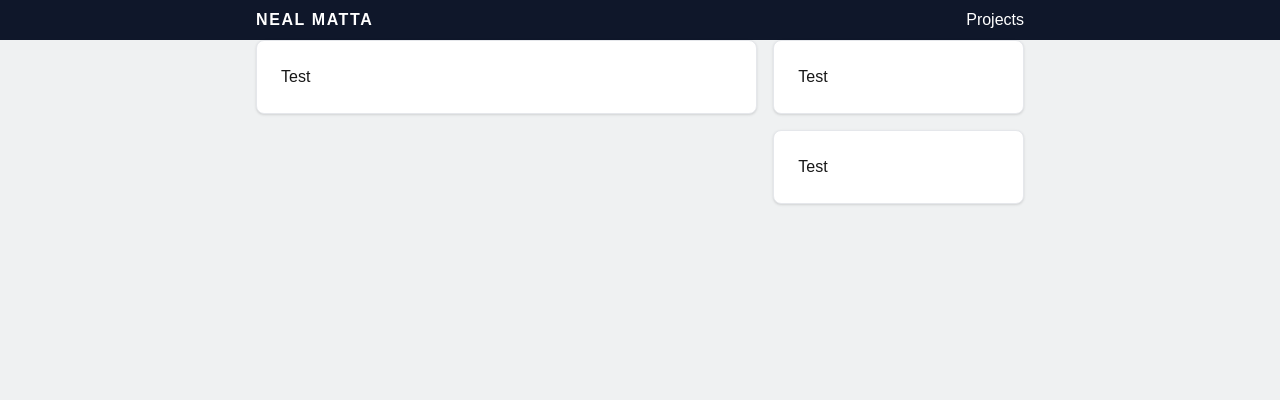
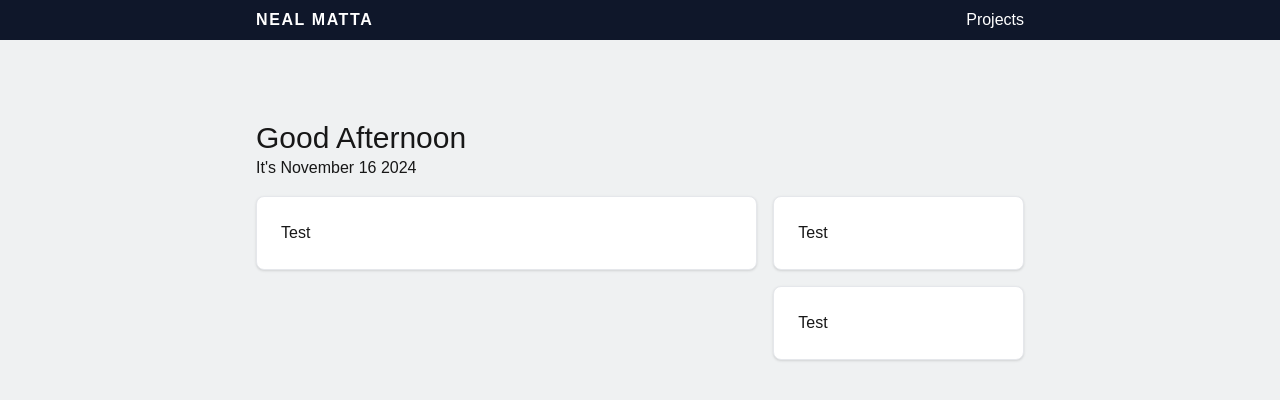
Before and after one commit to NealMatta/personal-website, a Next.js app: page / in a window 1280 px wide. Shown: the top 400 px of the page. Built offline with nearby package versions, Linux system fonts and the light colour scheme.

Commit message:
Starting to set up the intro. Moving into the about afterwards

```diff
--- a/app/page.tsx
+++ b/app/page.tsx
@@ -1,7 +1,12 @@
 import About from '@/src/components/About/About';
 export default function Home() {
   return (
-    <>
+    <div className="container mt-20">
+      <div className="mb-4">
+        <h1 className="text-3xl">Good Afternoon</h1>
+        {/* Morning, Afternoon, and Evening changes depending on time */}
+        <h3>It&apos;s November 16 2024</h3>
+      </div>
       <div className="flex flex-col md:flex-row md:gap-4">
         <div className="w-full md:w-2/3">
           <About />
@@ -11,6 +16,6 @@ export default function Home() {
           <About />
         </div>
       </div>
-    </>
+    </div>
   );
 }
```
